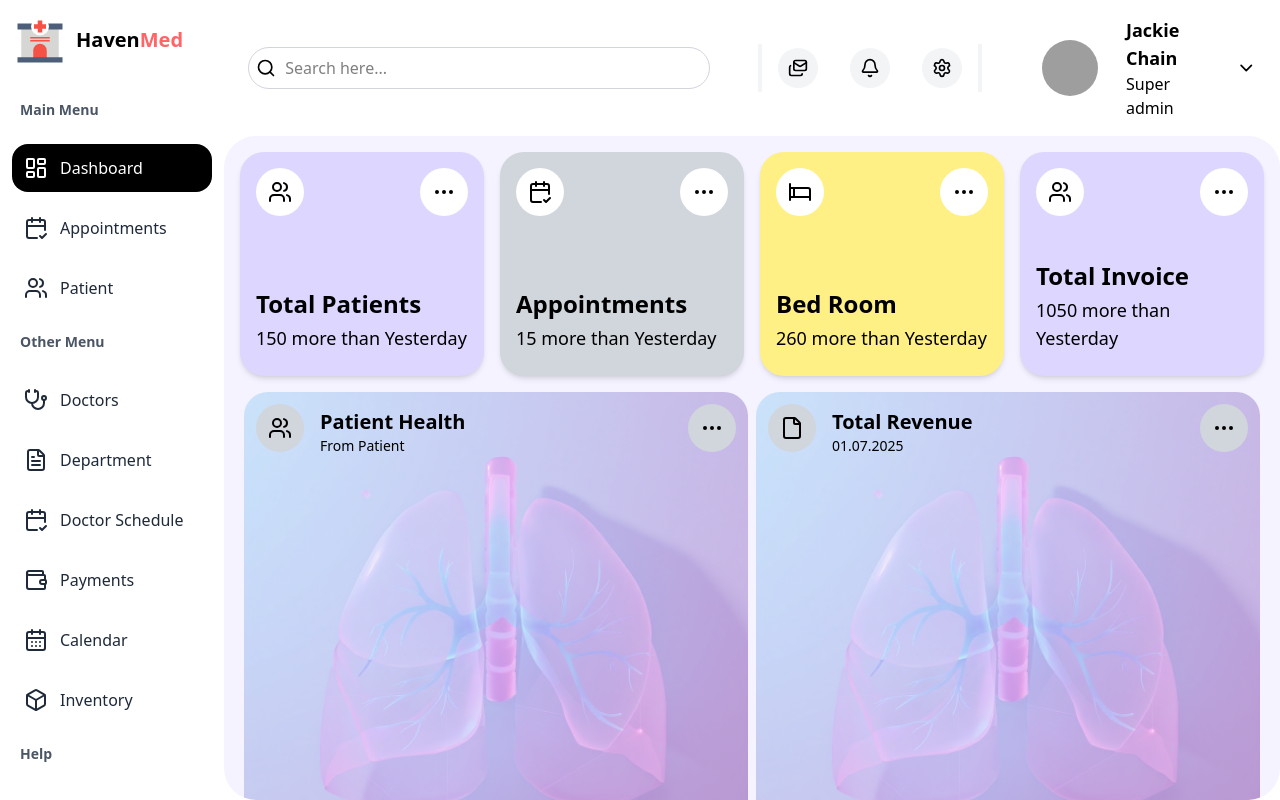
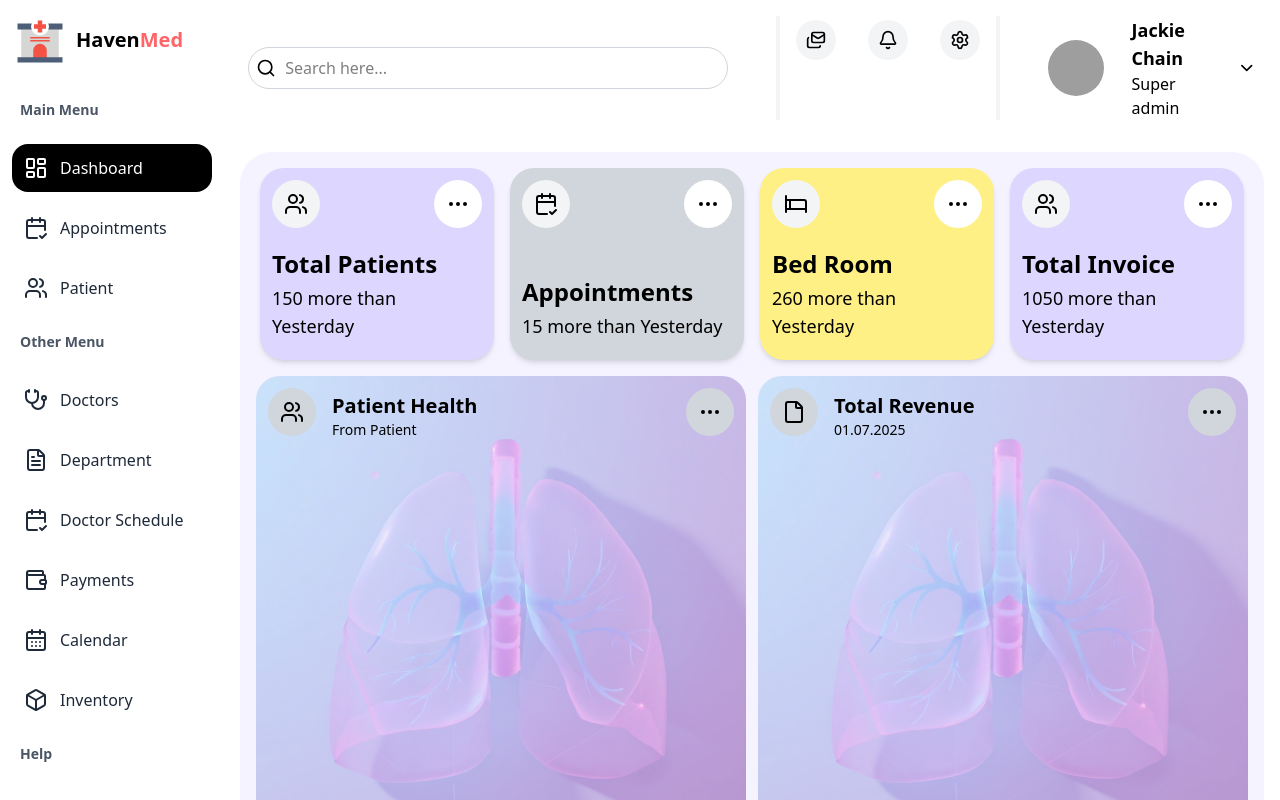
Before and after one commit to Arzudev122/H-System, a React (Vite) app: page /dashboard in a window 1280 px wide. Built offline with nearby package versions, Linux system fonts and the light colour scheme; grey boxes are pictures that could not be loaded.

Commit message:
Updated login form styling

```diff
--- a/src/App.jsx
+++ b/src/App.jsx
@@ -8,6 +8,8 @@ import {BrowserRouter,Routes,Route} from "react-router-dom"
 import { AuthProvider } from './hooks/context/authcontext'
 import Sidebar from './component/shared/sidebar/sidebar'
 import Dashboard from './component/dashboard/dashboard'
+import MainLayout from './component/shared/MainLayout/mainLayout'
+import Appointment from './component/Appointment/appointment'
 
 
 function App() {
@@ -24,6 +26,8 @@ function App() {
       <Route path="/register" element={<Register/>} />
       <Route path="/sidebar" element={<Sidebar/>} />
       <Route path="/dashboard" element={<Dashboard/>} />
+      <Route path="/mainlayout" element={<MainLayout/>} />
+      <Route path="/appointment" element={<Appointment/>} />
     </Routes>
     </BrowserRouter>
     </AuthProvider>
--- a/src/auth/login/login.jsx
+++ b/src/auth/login/login.jsx
@@ -16,11 +16,12 @@ const Login = () => {
   };
 
 
-  //  useEffect(()=>{
-  //   if (user){
-  //     navigator("/dashboard", {replace:true});
-  //   }
-  //  },[user, navigator])
+   useEffect(()=>{
+    if (user){
+      navigator("/dashboard", {replace:true});
+      navigator("/appointment", {replace:true});
+    }
+   },[user, navigator])
 
 
   return (
--- /dev/null
+++ b/src/component/Appointment/appointment.jsx
@@ -0,0 +1,16 @@
+import React from 'react'
+import MainLayout from '../shared/MainLayout/mainLayout'
+
+const appointment = () => {
+  return (
+    <>
+    <MainLayout>
+    <div>
+        <h2>Appointment is here.</h2>
+    </div>
+    </MainLayout>
+    </>
+  )
+}
+
+export default appointment
--- a/src/component/dashboard/dashboard.jsx
+++ b/src/component/dashboard/dashboard.jsx
@@ -2,6 +2,7 @@ import React from 'react'
 import Navbar from '../shared/navbar/navbar'
 import Sidebar from '../shared/sidebar/sidebar'
 import { Bed, CalendarCheck2, Ellipsis, Users,File } from 'lucide-react'
+import MainLayout from '../shared/MainLayout/mainLayout'
 
 const Dashboard = () => {
   const cards = [
@@ -45,23 +46,20 @@ const Dashboard = () => {
   ]
 
   return (
-    <div className='flex h-screen'>
-      <Sidebar />
+    <>
+      <MainLayout>
+        <div>
+        <main className='p-2 bg-violet-50 rounded-4xl'>
 
-      <div className='flex flex-col  flex-1'>
-        <Navbar />
-
-        <main className='p-4 overflow-auto flex-1 bg-violet-50 rounded-4xl'>
-
-          <div className='grid grid-cols-1 sm:grid-cols-2 lg:grid-cols-4 gap-4 mb-4'>
+          <div className='grid grid-cols-1 sm:grid-cols-2 lg:grid-cols-4 gap-4 mt-2 mb-4 mx-3'>
             {cards.map((card, i) => (
               <div
                 key={i}
-                className={`flex flex-col justify-between p-4 h-56 rounded-3xl shadow-md ${card.bg}`}
+                className={`flex flex-col justify-between p-3 h-48 rounded-3xl shadow-md ${card.bg}`}
               >
 
                 <div className='flex justify-between '>
-                  <div className='flex items-center justify-center w-12 h-12 rounded-full bg-white'>
+                  <div className='flex items-center justify-center w-12 h-12 rounded-full bg-gray-100'>
                     {card.iconLeft}
                   </div>
                   <div className='flex items-center justify-center h-12 w-12 rounded-full bg-white '>
@@ -120,7 +118,7 @@ const Dashboard = () => {
 
           </div> */}
 
-          <div className='grid grid-cols-1 sm:grid-cols-2 lg:grid cols-2 gap-2 m-1 '>
+          <div className='grid grid-cols-1 sm:grid-cols-2 lg:grid cols-2 gap-3 m-2 '>
             {boxes.map((box, j) => (
               <div
                 key={j}
@@ -152,8 +150,9 @@ const Dashboard = () => {
 
 
         </main>
-      </div>
-    </div>
+        </div>
+      </MainLayout>
+    </>
   )
 }
 
--- /dev/null
+++ b/src/component/shared/MainLayout/mainLayout.jsx
@@ -0,0 +1,24 @@
+import React from 'react'
+import Sidebar from '../sidebar/sidebar'
+import Navbar from '../navbar/navbar'
+
+const MainLayout = ({children}) => {
+  return (
+    <>
+    <div className='flex h-screen'>
+         <Sidebar/>
+
+         <div className='flex flex-col flex-1'>
+            <Navbar/>
+
+            <main className='p-4 overflow-auto flex-1'>
+                {children}
+            </main>
+         </div>
+    </div>
+
+    </>
+  )
+}
+
+export default MainLayout
--- a/src/component/shared/navbar/navbar.jsx
+++ b/src/component/shared/navbar/navbar.jsx
@@ -14,7 +14,7 @@ const Navbar = () => {
    }
 
   return (
-    <nav className='flex items-center gap-6 px-6 py-4 bg-white rounded-2xl'>
+    <nav className='flex items-center justify-between gap-6 px-6 py-4 bg-white rounded-2xl'>
     <div className='relative w-1/2 mr-3'>
        <Search className='absolute left-2 top-1/2 -translate-y-1/2 h-5 w-5 '/>
        <input
@@ -26,6 +26,7 @@ const Navbar = () => {
         />
          </div>
 
+           <div className='flex justify-between gap-3'>
            <div className='flex space-x-8 p-4 border-x-4 border-gray-100 py-1 mx-3'>
          <span className='flex justify-center items-center rounded-full h-10 w-10 bg-gray-100 hover:bg-gray-300'><Mails className='text-black h-5 w-5'/></span>
          <span className='flex justify-center items-center rounded-full h-10 w-10 bg-gray-100 hover:bg-gray-300'> <Bell className='text-black h-5 w-5'/></span>
@@ -44,7 +45,7 @@ const Navbar = () => {
                 </span>
                 <ChevronDown/>
             </div>
-
+           </div>
      </nav>
   )
 }
--- a/src/component/shared/sidebar/sidebar.jsx
+++ b/src/component/shared/sidebar/sidebar.jsx
@@ -8,7 +8,7 @@ const Sidebar = () => {
 
   const mainMenu=[
     {name:"Dashboard" , icon:LayoutDashboard , path:"/dashboard"},
-    {name:"Appointments" , icon:CalendarCheck2 , path:"/appointments"},
+    {name:"Appointments" , icon:CalendarCheck2 , path:"/appointment"},
     {name:"Patient" , icon:Users , path:"/patient"}
   ]
 
```
